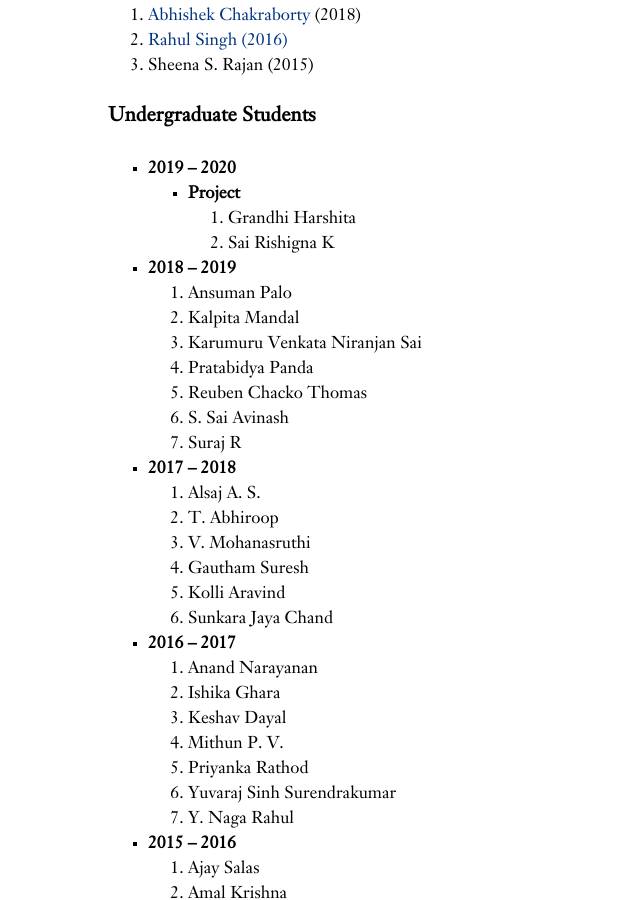
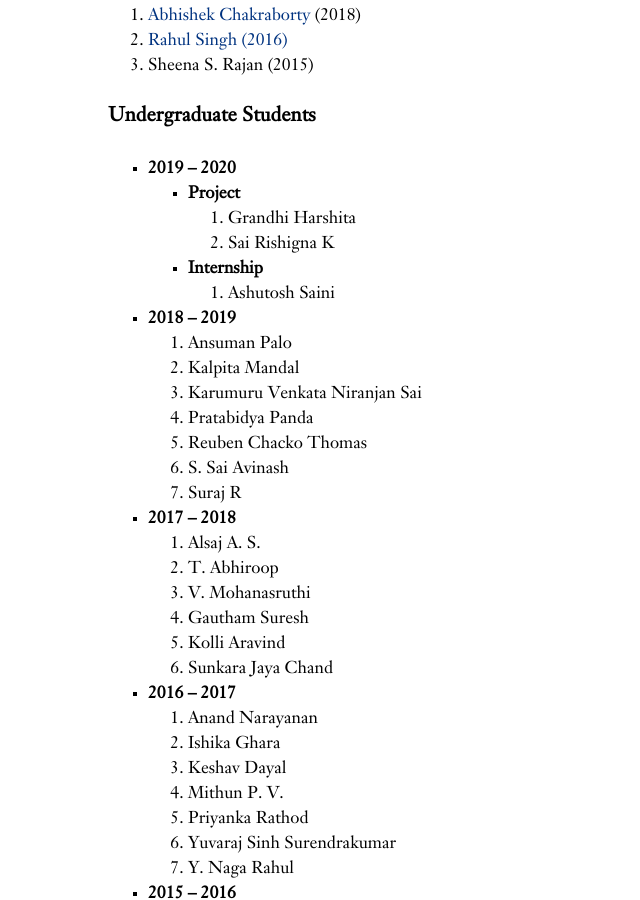
Before and after one commit to iist-sysnet/iist-sysnet.github.io, a Jekyll site: the page built from people.md, in a window 1280 px wide and 900 px high, scrolled down 1570 px. Shown: the whole window, without its empty margins (0-640 px from the left). Built offline with Jekyll 4.4.1, drawn with Linux system fonts in a browser that asks for light colours; our own code applies the rules of GitHub Pages for plain Markdown files.

Commit message:
Update people.md

```diff
--- a/people.md
+++ b/people.md
@@ -70,6 +70,8 @@ Department of Avionics, IIST
   * **Project**
     1. Grandhi Harshita
     2. Sai Rishigna K
+  * **Internship**
+    1. Ashutosh Saini
 
 
 + **2018 -- 2019**
```
